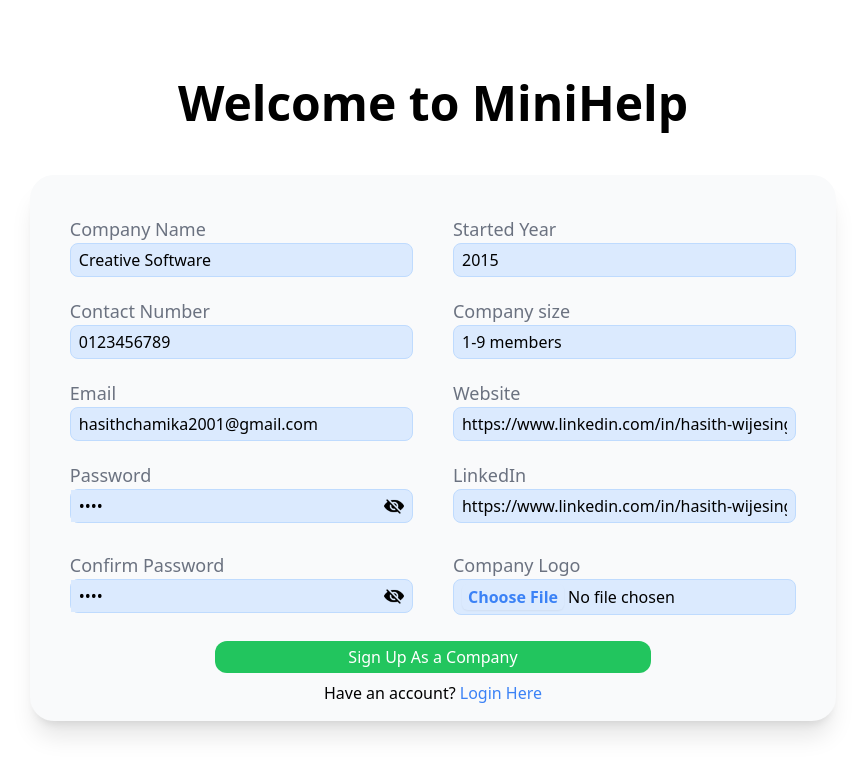
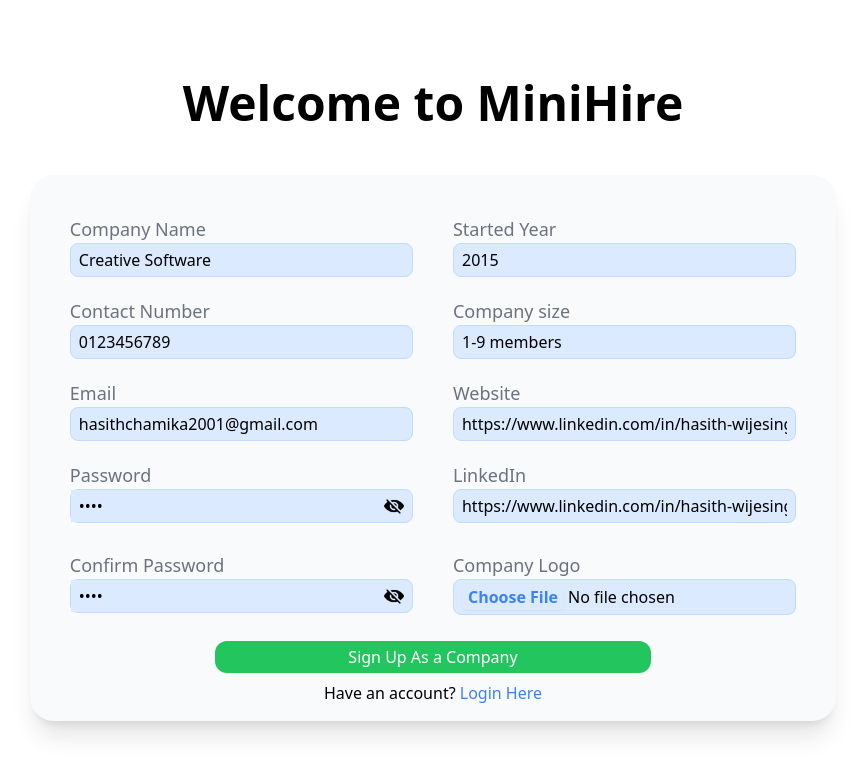
Before and after one commit to mr-chamika/MiniHire, a Next.js app: page /company in a window 1280 px wide. Shown: the top 774 px of the page, without its empty margins (207-1072 px from the left). Built offline with nearby package versions, Linux system fonts and the light colour scheme.

Commit message:
corrected mistake MiniHelp -> MiniHire

```diff
--- a/app/(auth)/signup/page.tsx
+++ b/app/(auth)/signup/page.tsx
@@ -24,7 +24,7 @@ export default function Signup() {
                     <Image src={Company} alt="company" className='w-[95%] h-[60%]' />
                     <p className="py-5 text-justify px-4">
 
-                        MiniHelp simplifies the process for companies to find talented interns
+                        MiniHire simplifies the process for companies to find talented interns
                         by providing an easy-to-use dashboard for posting opportunities,
                         managing applications, and reviewing detailed student profiles.
                         Businesses can communicate directly with potential interns,
@@ -43,7 +43,7 @@ export default function Signup() {
                     <Image src={Student} alt="company" className='w-[95%] h-[60%]' />
                     <p className="py-5 text-justify px-4">
 
-                        MiniHelp empowers students to easily discover and apply for
+                        MiniHire empowers students to easily discover and apply for
                         verified internship opportunities across various industries.
                         Applicants can build a professional profile that highlights their
                         skills, education, and goals — allowing companies to notice them
--- a/app/(pages)/company/page.tsx
+++ b/app/(pages)/company/page.tsx
@@ -113,7 +113,7 @@ export default function CompanySignup() {
             <div className="w-[70%] min-w-[500px] gap-12 flex-col flex items-center">
 
                 <div className="w-full flex justify-center">
-                    <h1 className='md:text-5xl text-3xl font-semibold'>Welcome to MiniHelp</h1>
+                    <h1 className='md:text-5xl text-3xl font-semibold'>Welcome to MiniHire</h1>
                 </div>
                 <form onSubmit={handleSubmit} className="w-[90%] shadow-xl px-10 pt-10 pb-2 rounded-3xl flex flex-col justify-between items-center bg-gray-50">
                     <div className="flex flex-col sm:flex-row space-x-0 sm:space-x-10 w-full">
--- a/app/(pages)/student/page.tsx
+++ b/app/(pages)/student/page.tsx
@@ -216,7 +216,7 @@ export default function StudentSignup() {
             <div className="w-[70%] min-w-[500px] gap-12 flex-col flex items-center">
 
                 <div className="w-full flex justify-center">
-                    <h1 className='md:text-5xl text-3xl font-semibold'>Welcome to MiniHelp</h1>
+                    <h1 className='md:text-5xl text-3xl font-semibold'>Welcome to MiniHire</h1>
                 </div>
                 <form onSubmit={handleSubmit} className="w-[90%] shadow-xl px-10 pt-10 pb-2 rounded-3xl flex flex-col justify-between items-center bg-gray-50">
                     <div className="flex flex-col sm:flex-row space-x-0 sm:space-x-10 w-full">
--- a/app/components/AuthTopbar.tsx
+++ b/app/components/AuthTopbar.tsx
@@ -13,7 +13,7 @@ export default function AuthTopbar() {
 
             <div className="items-center h-full flex">
 
-                <Link href="/" className="bg-blue-600 p-3 rounded-lg text-white font-serif">MiniHelp</Link>
+                <Link href="/" className="bg-blue-600 p-3 rounded-lg text-white font-serif">MiniHire</Link>
 
             </div>
 
```
